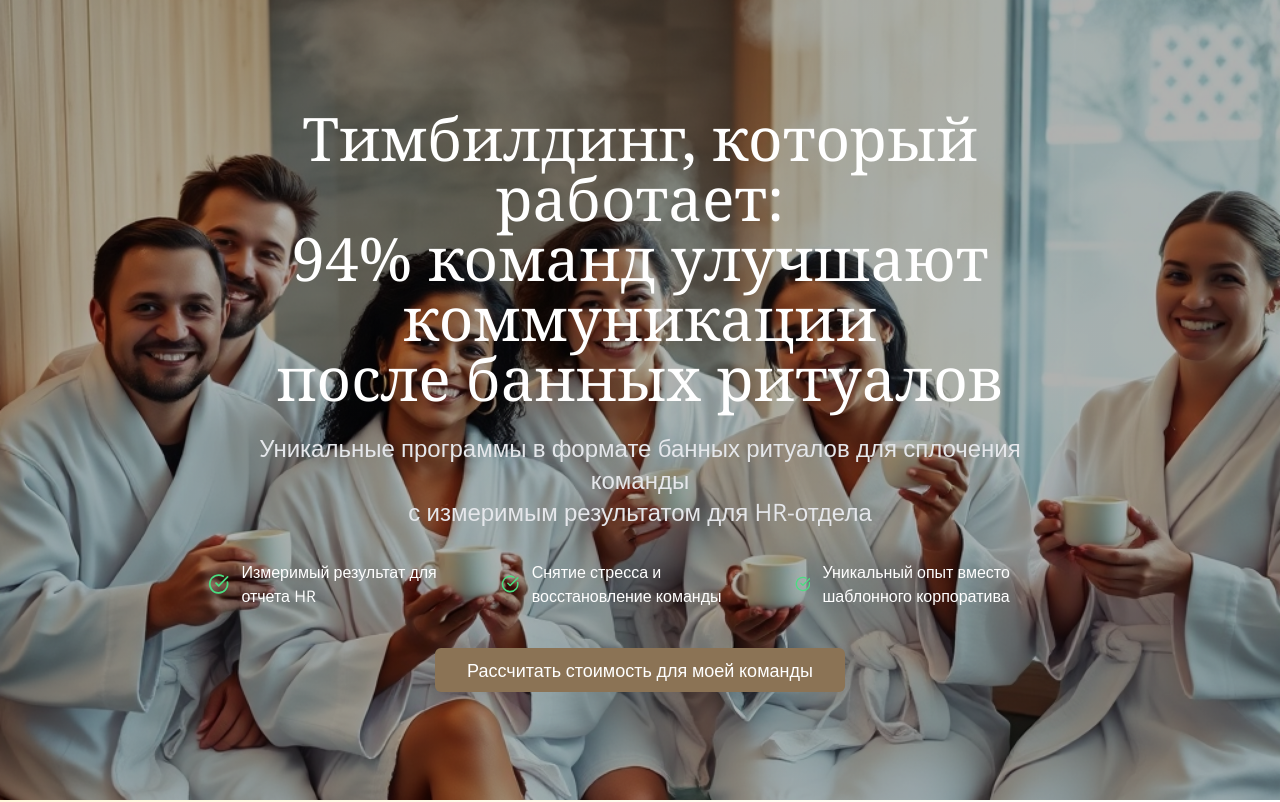
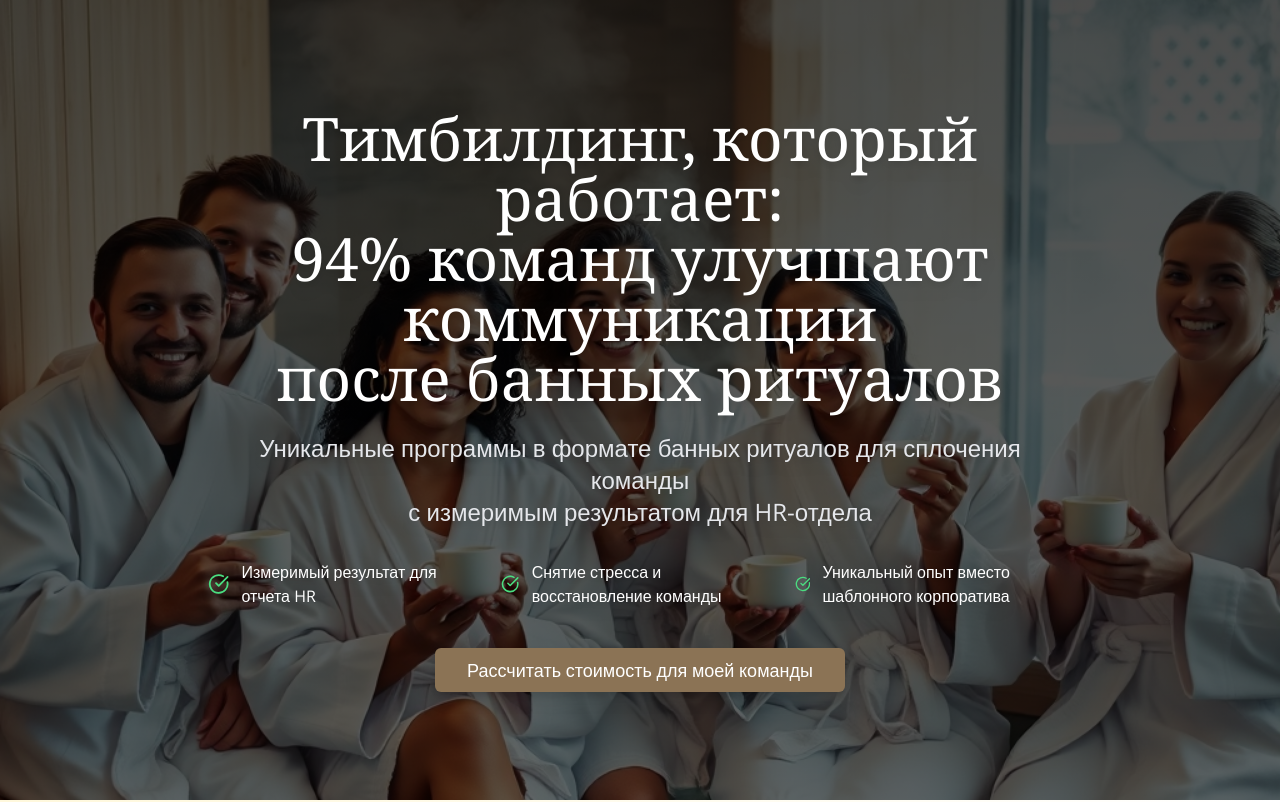
Before and after one commit to pr-poehali-dev/warm-meetings-experience, a React (Vite) app: page /warm-team-building in a window 1280 px wide. Shown: the top 802 px of the page. Built offline with nearby package versions, Linux system fonts and the light colour scheme.

Commit message:
Улучшить читаемость текста

```diff
--- a/src/pages/WarmTeamBuilding.tsx
+++ b/src/pages/WarmTeamBuilding.tsx
@@ -105,10 +105,10 @@ const WarmTeamBuilding = () => {
       <section
         className="relative min-h-screen flex items-center justify-center bg-cover bg-center bg-no-repeat"
         style={{
-          backgroundImage: "linear-gradient(rgba(0,0,0,0.3), rgba(0,0,0,0.3)), url('/img/f2551001-2b2c-4e6e-8b05-c36d1d5c5fcb.jpg')"
+          backgroundImage: "linear-gradient(rgba(0,0,0,0.7), rgba(0,0,0,0.6)), url('/img/f2551001-2b2c-4e6e-8b05-c36d1d5c5fcb.jpg')"
         }}
       >
-        <div className="container mx-auto px-4 text-center text-white max-w-4xl">
+        <div className="container mx-auto px-4 text-center text-white max-w-4xl drop-shadow-lg">
           <h1 className="text-4xl md:text-6xl font-serif mb-6 leading-tight">
             Тимбилдинг, который работает:<br />
             <span className="text-nature-sand">94% команд улучшают коммуникации</span><br />
```
